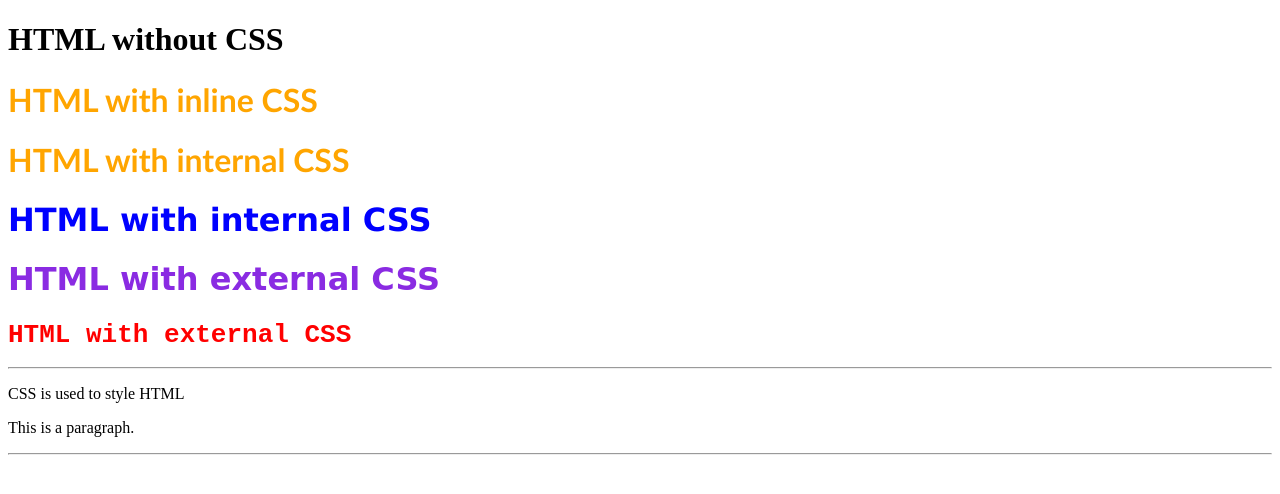
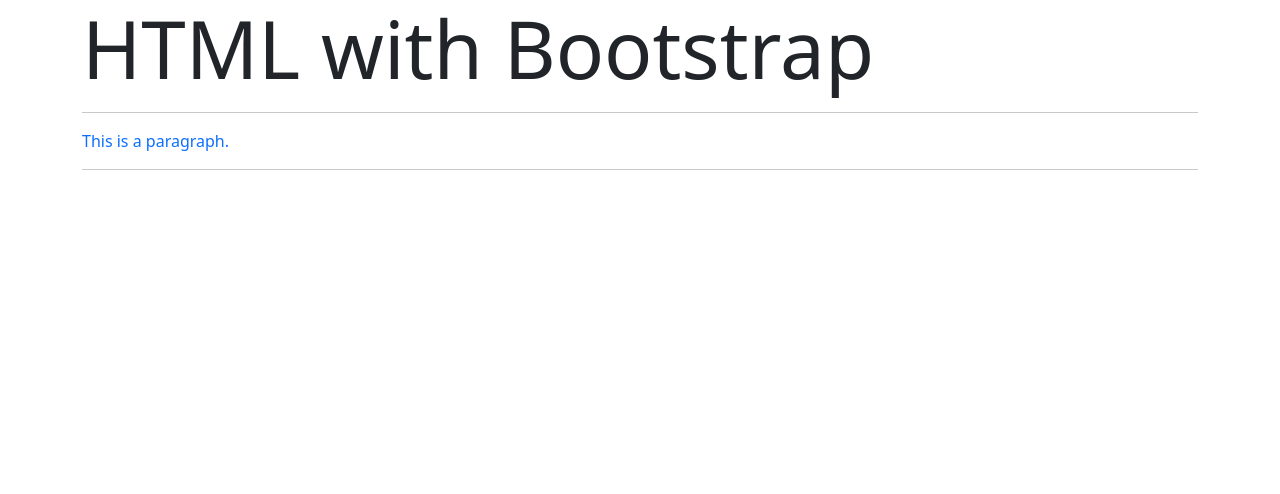
Before and after one commit to vamandeshmukh/cg-html-css-js-bs, a plain HTML site: page html-demos/06-html-with-bootstrap.html in a window 1280 px wide. Drawn offline with nearby package versions, Linux system fonts and the light colour scheme.

```diff
--- a/html-demos/06-html-with-bootstrap.html
+++ b/html-demos/06-html-with-bootstrap.html
@@ -2,40 +2,20 @@
 <html>
 
 <head>
-
-    <style>
-        .my-style-1 {
-            color: orange;
-            font-family: 'Trebuchet MS';
-        }
-
-        #my-style-2 {
-            color: blue;
-            font-family: Verdana;
-        }
-    </style>
-
-    <link rel="stylesheet" href="./styles.css">
-
+    <link href="https://cdn.jsdelivr.net/npm/bootstrap@5.0.2/dist/css/bootstrap.min.css" rel="stylesheet">
+    <script src="https://cdn.jsdelivr.net/npm/bootstrap@5.0.2/dist/js/bootstrap.bundle.min.js"></script>
+    <script src="https://cdn.jsdelivr.net/npm/@popperjs/core@2.9.2/dist/umd/popper.min.js"></script>
+    <script src="https://cdn.jsdelivr.net/npm/bootstrap@5.0.2/dist/js/bootstrap.min.js"></script>
 </head>
 
 <body>
-    <h1>HTML without CSS</h1>
-    <h1 style="color: orange; font-family: 'Trebuchet MS';">HTML with inline CSS</h1>
-    <h1 class="my-style-1">HTML with internal CSS</h1>
-    <h1 id="my-style-2">HTML with internal CSS</h1>
+    <div class="container">
+        <h1 class="display-1">HTML with Bootstrap</h1>
+        <hr />
+        <p class="text-primary">This is a paragraph. </p>
+        <hr />
+    </div>
 
-    <h1 class="my-style-3">HTML with external CSS</h1>
-    <h1 class="my-style-4">HTML with external CSS</h1>
-
-    <hr />
-    <p>CSS is used to style HTML</p>
-
-    <p>This is a paragraph. </p>
-
-
-
-    <hr />
 </body>
 
 </html>
```
